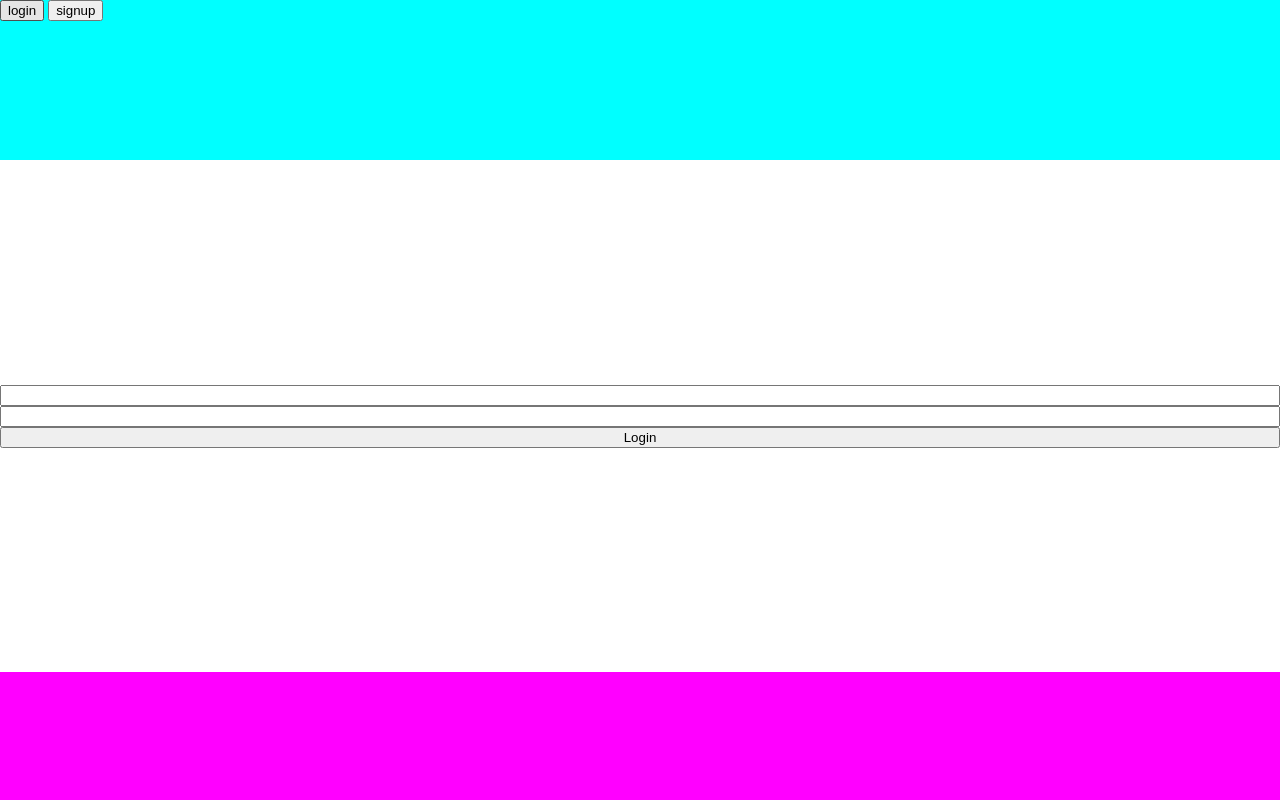
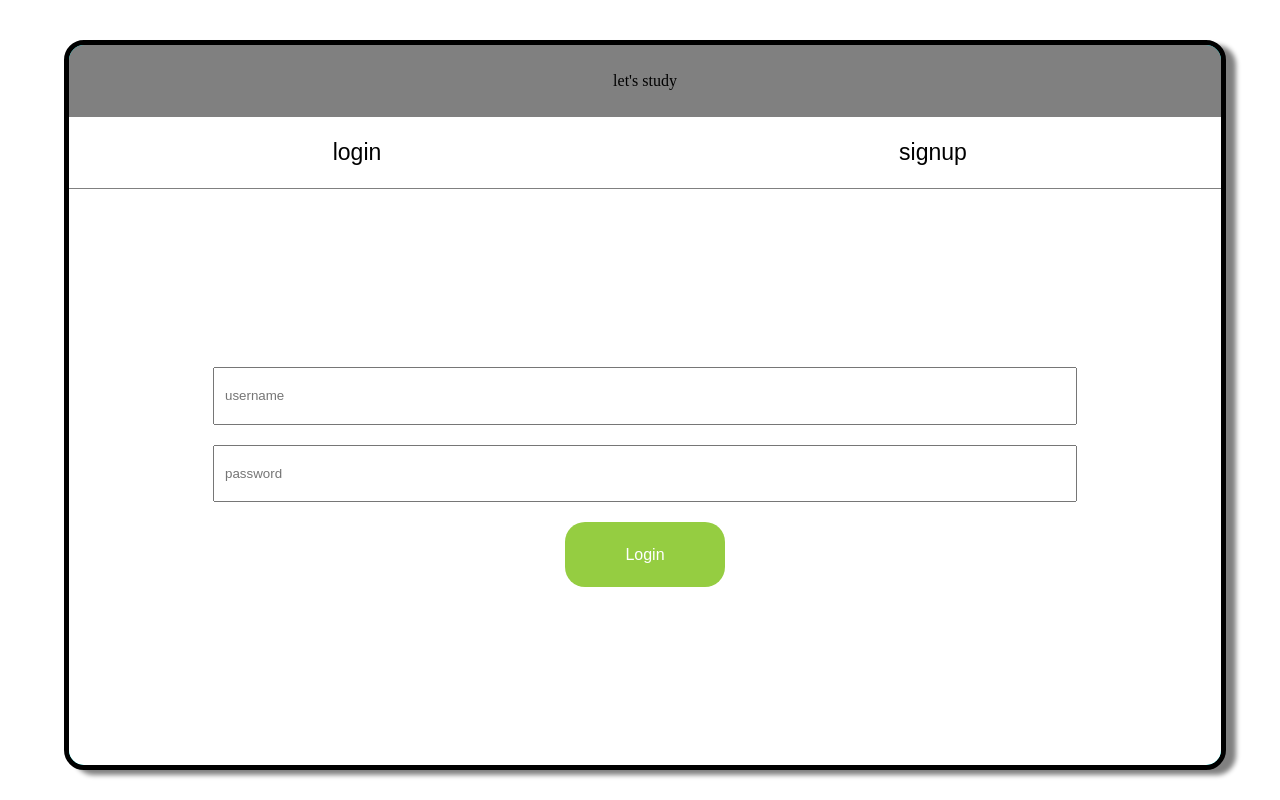
Before and after one commit to harsyah-nail-lathif/letsstudy, a website: page prelogin.html in a window 1280 px wide. Drawn offline with nearby package versions, Linux system fonts and the light colour scheme.

Commit message:
this is my part

```diff
--- a/prelogin.html
+++ b/prelogin.html
@@ -1,14 +1,59 @@
 <head>
   <style>
+
+    #buttonlogin{
+      height: 65px; width: 160px;
+      border-radius: 20px;
+      background: #95CD41;
+      border: none;
+      color: white;
+      font-size: 16px;
+    }
+
+    input[type=text], [type=password], [type=email]{
+      height: 10%; width: 75%;
+      margin-bottom: 20px;
+      padding-left: 10px;
+
+    }
+
+    #tittle{
+      height: 10%; width: 100%;
+      background: gray;
+      display: flex;
+      align-items: center;
+      align-content: center;
+      justify-content: center;
+    }
+
+    #loginbutton{
+      width: 50%; height: 10%;
+      background: white;
+      border: none;
+      border-bottom: solid 1px gray;
+      font-size: 23px;
+      float: left;
+    }
+
+    #signupbutton{
+      width: 50%; height: 10%;
+      background: white;
+      border: none;
+      border-bottom: solid 1px gray;
+      font-size: 23px;
+      float: left;
+    }
+
     #loginsec {
       transition: .3s;
       justify-content: center;
       align-content: center;
+      align-items: center;
       display: flex;
       flex-direction: column;
       position: absolute;
       top: 0px; left: 0px;
-      width: 100%; height: 80%;
+      width: 100%; height: 100%;
       background: white;
     }
 
@@ -16,12 +61,13 @@
       transition: .3s;
       justify-content: center;
       align-content: center;
+      align-items: center;
       display: flex;
       flex-direction: column;
       position: absolute;
       top: 0%; left: 100%;
-      width: 100%; height: 80%;
-      background: black;
+      width: 100%; height: 100%;
+      background: whitesmoke;
     }
 
     #placeholder {
@@ -30,16 +76,19 @@
       overflow: hidden;
       position: absolute;
       top: 20%; left: 0%;
-      width: 100%; height: 80%;
-      background: magenta;
+      width: 100%; height: 80%
     }
 
     #loginbox {
       position: absolute;
-      top: 0px; left: 0px;
-      width: 100%; height: 100%;
+      top: 5%; left: 5%;
+      width: 90%; height: 90%;
       z-index: 10;
       background: aqua;
+      border: solid 5px black;
+      border-radius: 20px;
+      overflow: hidden;
+      box-shadow: 10px 5px 5px gray;
     }
 
   </style>
@@ -50,21 +99,36 @@
     <input id="password" type="password" name="" id="">
     <button onclick="login()"> Login </button> -->
 
-    <button onclick="slide()">
+    <div id="tittle">
+      let's study
+    </div>
+    <button id="loginbutton" onclick="reverseslide()">
       login
     </button>
-    <button onclick="reverseslide()">
+    <button id="signupbutton" onclick="slide()">
       signup
     </button>
 
   <div id="placeholder">
     <div id="loginsec">
-      <input id="username" type="text">
-    <input id="password" type="password" name="" id="">
-    <button onclick="login()"> Login </button>
+      <input id="username" type="text" placeholder="username">
+
+    <input id="password" type="password" name="" id="" placeholder="password">
+
+    <button id="buttonlogin" onclick="login()"> Login </button>
+
     </div>
     <div id="signupsec">
-      signupsec
+      <input id="email" type="email" name="" id="" placeholder="Email">
+
+      <input id="username" type="text" placeholder="username">
+
+      <input id="password" type="password" name="" id="" placeholder="password">
+
+      <input id="conpassword" type="password" name="" id="" placeholder="Confirm Password">
+
+      <button id="buttonlogin" onclick="login()"> SignUp </button>
+
     </div>
   </div>
 </div>
```
Also changed, not shown: index.js (+0 -9 lines).
